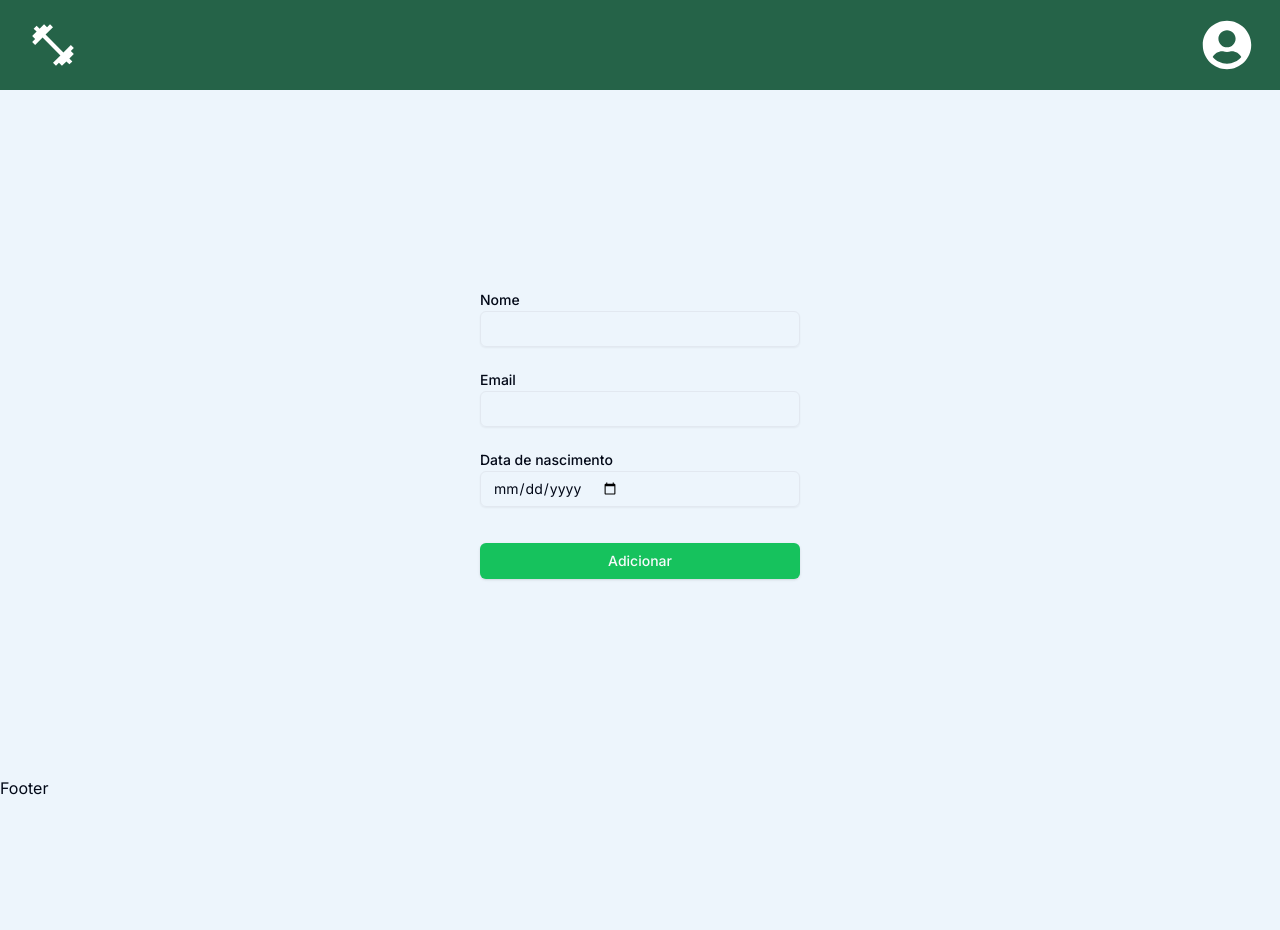
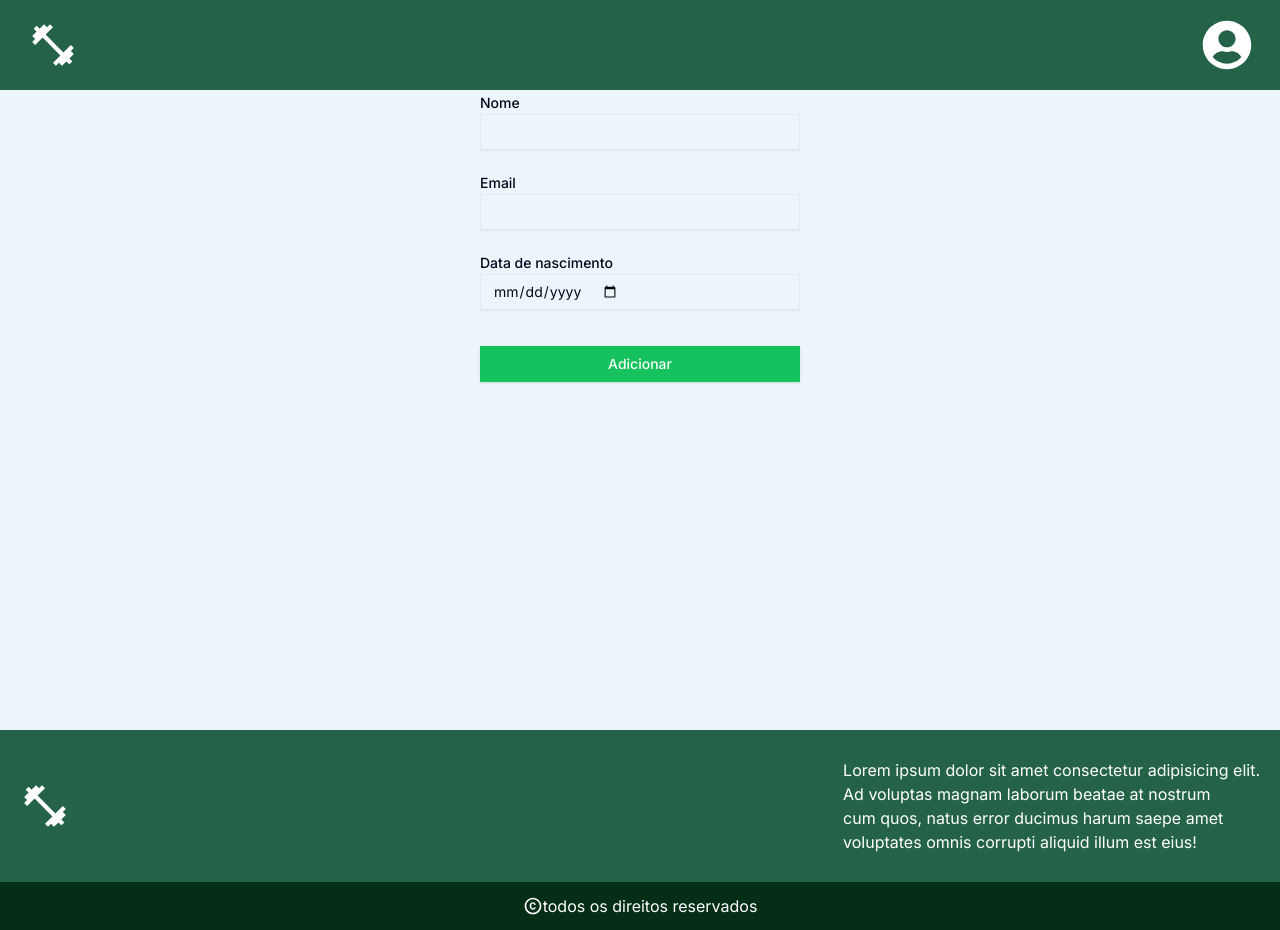
Before and after one commit to Albert1616/Sistema-Personal-Web, a Next.js app in the folder front/: page /formAluno in a window 1280 px wide. Before the commit the page ends 800 px from the top, so only its background shows below. Built offline with nearby package versions, Linux system fonts and the light colour scheme.

Commit message:
fix: ajustes no layout das páginas

```diff
--- a/front/package.json
+++ b/front/package.json
@@ -26,12 +26,12 @@
   },
   "devDependencies": {
     "@types/node": "^20",
-    "@types/react": "^18",
+    "@types/react": "18.3.3",
     "@types/react-dom": "^18",
     "eslint": "^8",
     "eslint-config-next": "14.2.3",
     "postcss": "^8",
     "tailwindcss": "^3.4.1",
-    "typescript": "^5"
+    "typescript": "5.4.5"
   }
 }
--- a/front/src/app/aluno/detalhes/page.tsx
+++ b/front/src/app/aluno/detalhes/page.tsx
@@ -6,7 +6,8 @@ import Link from 'next/link'
 
 function page() {
   return (
-    <Tabs defaultValue="account" className="w-[400px]">
+    <div className='h-[80vh] w-screen'>
+ <Tabs defaultValue="account" className="w-[400px]">
         <TabsList>
             <TabsTrigger value="ficha">Ficha de treino</TabsTrigger>
             <TabsTrigger value="avaliacao">Avaliação física</TabsTrigger>
@@ -25,6 +26,8 @@ function page() {
             <h1>Dados do aluno</h1>
         </TabsContent>
 </Tabs>
+    </div>
+
 
   )
 }
--- a/front/src/app/conta/detalhes/page.tsx
+++ b/front/src/app/conta/detalhes/page.tsx
@@ -20,7 +20,7 @@ function page() {
     //         <p>{data}</p>
     //     </div>
     // </div>
-    <div className='flex gap-24 p-5'>
+    <div className='flex gap-24 p-5 h-[80vh] w-screen'>
         <Image src='/img/avatar-1.jpg' width={200} height={200} alt='Imagem de perfil da conta'/>
         <div className='flex flex-col justify-center gap-12'>
             <h1 className='text-3xl'>Matheus Albert</h1>
--- a/front/src/app/exercicios/page.tsx
+++ b/front/src/app/exercicios/page.tsx
@@ -13,7 +13,7 @@ const [exercicios, setExercicios] = useState([]);
         <h1 className='text-3xl'>Exercícios</h1>
         {exercicios.length > 0 ? (
             exercicios.map(exercicio => {
-                return <p>exercicio</p>
+                return <p key={exercicio}>{exercicio}</p>
             })
         ) : (
             <p>Não Há exercícios cadastrados!</p>
--- a/front/src/app/formAluno/page.tsx
+++ b/front/src/app/formAluno/page.tsx
@@ -3,7 +3,7 @@ import React from 'react'
 
 function page() {
   return (
-    <div className='flex flex-col items-center justify-center '>
+    <div className='h-[80vh] w-screen flex flex-col items-center justify-center '>
         <FormAluno />
     </div>
   )
--- a/front/src/app/formExercicio/page.tsx
+++ b/front/src/app/formExercicio/page.tsx
@@ -3,7 +3,7 @@ import React from 'react'
 
 function page() {
   return (
-    <div className='flex flex-col items-center justify-center'>
+    <div className='h-[80vh] w-screen flex flex-col items-center justify-center'>
         <FormExercicio />
     </div>
   )
--- a/front/src/app/globals.css
+++ b/front/src/app/globals.css
@@ -4,11 +4,10 @@
   box-sizing: border-box;
 }
 html,body{
-  height: 100%;
-  width: 100%;
+  min-width: 100vh;
   display: flex;
   flex-direction: column;
-  justify-content: space-between;
+  justify-content: space-between
 }
 
 @tailwind base;
@@ -45,7 +44,6 @@ html,body{
       --input: 214.3 31.8% 91.4%;
       --ring: 222.2 84% 4.9%;
 
-      --radius: 0.5rem;
     }
 
     .dark {
--- a/front/src/app/page.tsx
+++ b/front/src/app/page.tsx
@@ -7,7 +7,7 @@ import CardAluno from "@/components/cardAluno";
 
 export default function Home() {
   return (
-    <main className="h-full py-5 px-7 bg-background">
+    <main className="h-[80vh] w-full py-5 px-7 bg-background">
       <div>
         <section className="grid grid-cols-2 gap-5 mb-8">
           <CardAluno nome="Matheus Albert" email="teste@gmail.com" data="10/11/2002"
--- a/front/src/components/Footer.tsx
+++ b/front/src/components/Footer.tsx
@@ -1,8 +1,18 @@
 import React from 'react'
+import { MdFitnessCenter,MdCopyright } from 'react-icons/md'
 
 function Footer() {
   return (
-    <div>Footer</div>
+    <div className='flex flex-col h-25  w-full'>
+      <div className='w-full h-[90%] flex justify-between items-center bg-primaryColor px-5 py-7 text-white'>
+        <MdFitnessCenter size={50}/>
+        <p>Lorem ipsum dolor sit amet consectetur adipisicing elit.<br /> Ad voluptas magnam laborum beatae at nostrum<br /> cum quos,
+        natus error ducimus harum saepe amet <br />voluptates omnis corrupti aliquid illum est eius!</p>
+      </div>
+      <div className='p-3 flex items-center justify-center text-white w-full h-[10%] bg-green-950'>
+        <p className='flex items-center justify-center'><MdCopyright size={20}/> todos os direitos reservados</p>
+      </div>
+    </div>
   )
 }
 
--- a/front/src/components/Header.tsx
+++ b/front/src/components/Header.tsx
@@ -15,7 +15,8 @@ import {
 
 function Header() {
   return (
-    <div className='flex justify-between bg-primaryColor text-white  py-5 px-7'>
+    <div className='flex justify-between sticky z-[100] inset-x-0 top-0 w-full h-25
+     bg-primaryColor text-white  py-5 px-7 backdrop-blur-lg transition-all'>
       <Link href='/'>
         <MdFitnessCenter size={50}/>
       </Link>
```
Also changed, not shown: 1 other file (tests, documents, lock files or other folders).
